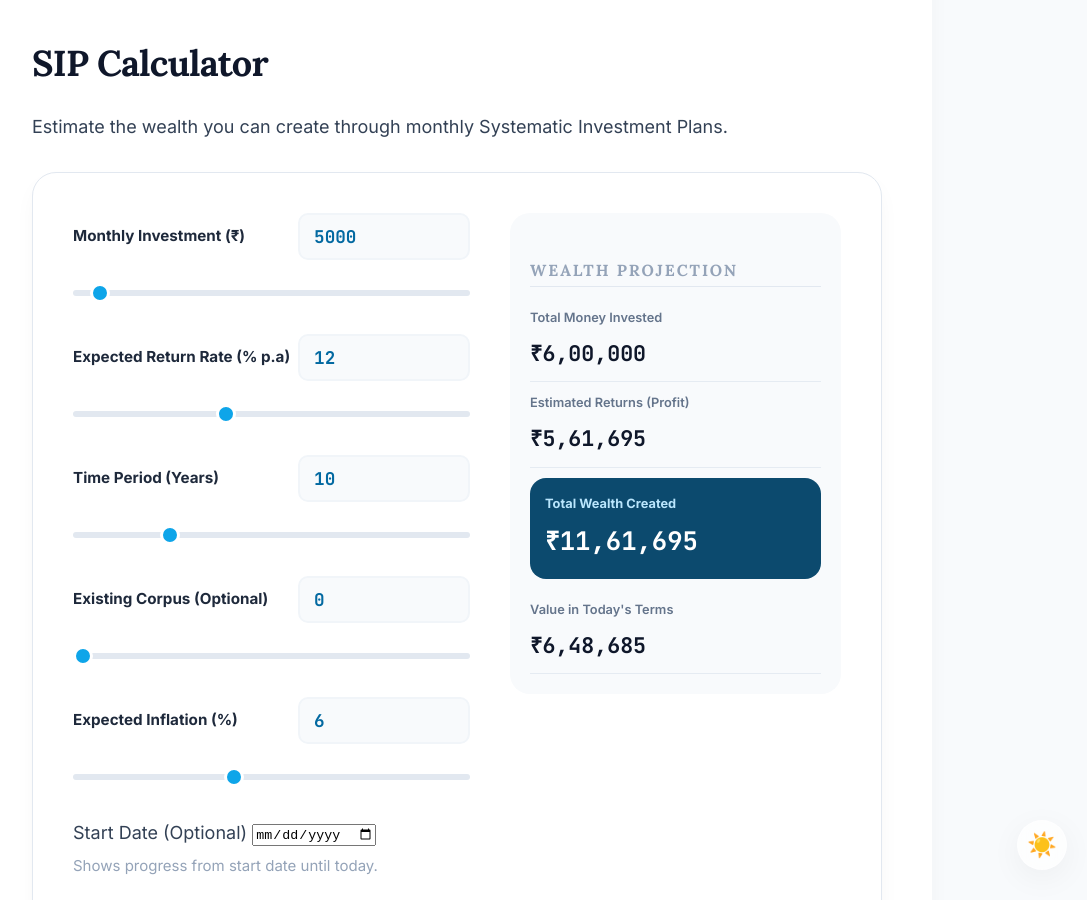
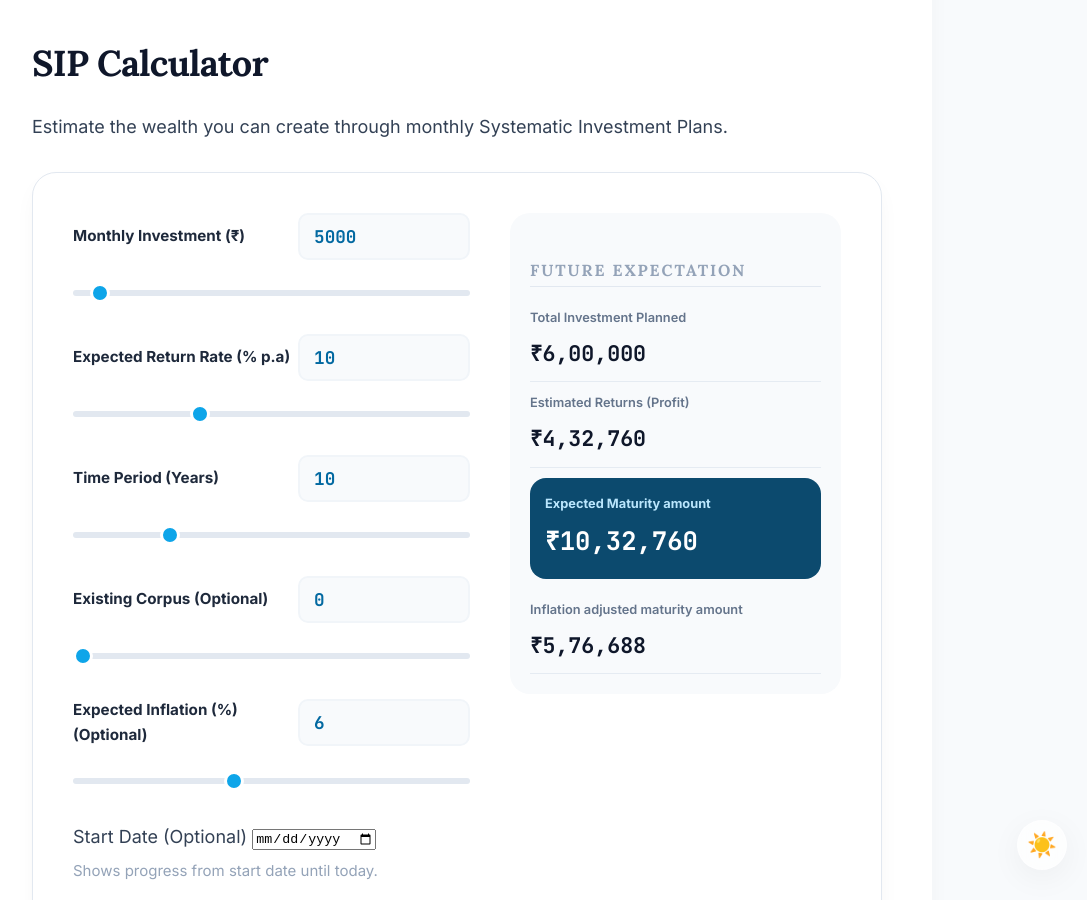
Before and after one commit to HarieshMK/HarieshMK.github.io, a Jekyll site: the page built from calculators/sip.md, in a window 1280 px wide and 900 px high, scrolled down 351 px. Shown: the whole window, without its empty margins (183-1270 px from the left). Built offline with Jekyll 4.4.1, drawn with Linux system fonts in a browser that asks for light colours.

Commit message:
Update sip.md

```diff
--- a/calculators/sip.md
+++ b/calculators/sip.md
@@ -20,9 +20,9 @@ Estimate the wealth you can create through monthly Systematic Investment Plans.
     <div class="input-group">
       <div class="label-row">
         <label>Expected Return Rate (% p.a)</label>
-        <input type="number" id="return-rate" value="12">
+        <input type="number" id="return-rate" value="10">
       </div>
-      <input type="range" id="return-rate-slider" min="1" max="30" step="0.5" value="12" class="slider">
+      <input type="range" id="return-rate-slider" min="1" max="30" step="0.5" value="10" class="slider">
     </div>
 
     <div class="input-group">
@@ -38,12 +38,12 @@ Estimate the wealth you can create through monthly Systematic Investment Plans.
         <label>Existing Corpus (Optional)</label>
         <input type="number" id="initial-lump-sum" value="0">
       </div>
-      <input type="range" class="slider" id="lump-sum-slider" min="0" max="10000000" step="50000" value="0">
+      <input type="range" class="slider" id="lump-sum-slider" min="0" max="1000000" step="5000" value="0">
     </div>
 
     <div class="input-group">
       <div class="label-row">
-        <label>Expected Inflation (%)</label>
+        <label>Expected Inflation (%) (Optional)</label>
         <input type="number" id="inflation-rate" value="6">
       </div>
       <input type="range" class="slider" id="inflation-slider" min="0" max="15" step="0.5" value="6">
@@ -62,21 +62,21 @@ Estimate the wealth you can create through monthly Systematic Investment Plans.
 
   <div class="calc-results">
     <div id="current-progress" style="display: none;">
-      <h4 class="input-header">Investment So Far</h4>
+      <h4 class="input-header">Investments as on today</h4>
       <div class="result-item">
         <span>Time Invested</span>
         <strong id="completed-tenure">0y 0m</strong>
       </div>
       <div class="result-item">
-        <span>Estimated Value Today</span>
+        <span>Estimated Amount Today</span>
         <strong id="value-today">₹0</strong>
       </div>
       <hr style="border: 0; border-top: 2px dashed #e2e8f0; margin: 15px 0;">
     </div>
 
-    <h4 class="input-header">Wealth Projection</h4>
+    <h4 class="input-header">Future Expectation</h4>
     <div class="result-item">
-      <span>Total Money Invested</span>
+      <span>Total Investment Planned</span>
       <strong id="total-invested">₹0</strong>
     </div>
     <div class="result-item">
@@ -85,12 +85,12 @@ Estimate the wealth you can create through monthly Systematic Investment Plans.
     </div>
 
     <div class="result-item highlight">
-      <span>Total Wealth Created</span>
+      <span>Expected Maturity amount</span>
       <strong id="total-value">₹0</strong>
     </div>
 
     <div class="result-item">
-      <span>Value in Today's Terms</span>
+      <span>Inflation adjusted maturity amount</span>
       <strong id="real-future-value">₹0</strong>
     </div>
   </div>
```
